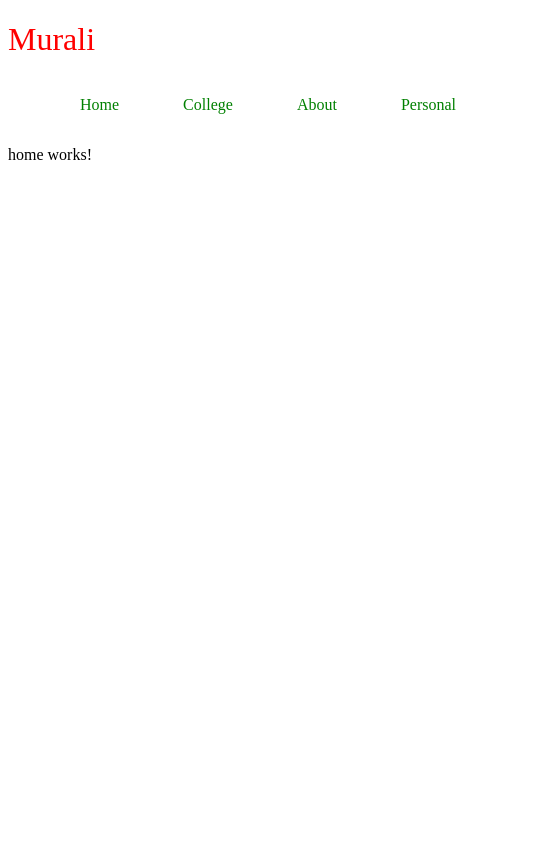
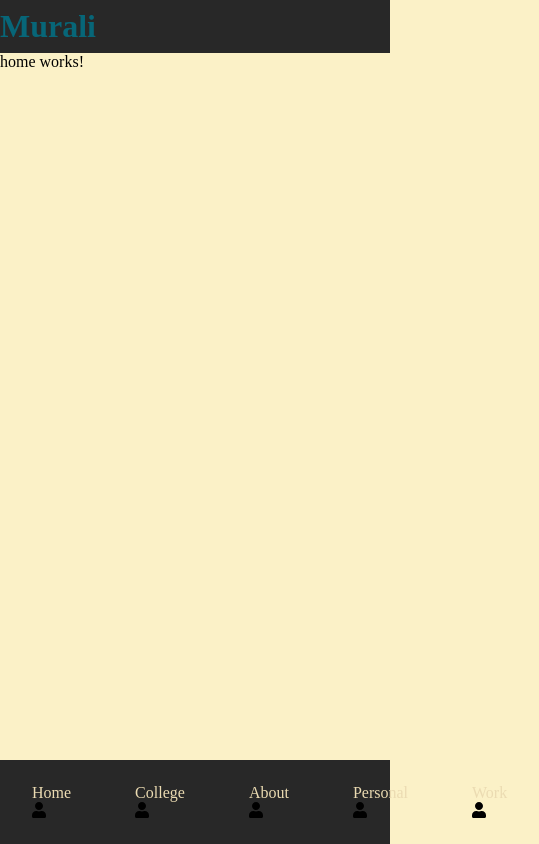
Before and after one commit to ChittojiMuraliSreeKrishna/portfolio, an Angular app: page / in a window 390 px wide. Shown: the whole page, 539 px wide, since content can reach past the window. Built offline with nearby package versions, Linux system fonts and the light colour scheme.

Commit message:
small adjustiments still needs to fix font awesome

```diff
--- a/src/app/app.module.ts
+++ b/src/app/app.module.ts
@@ -1,7 +1,6 @@
 import { NgModule } from '@angular/core';
 import { BrowserModule } from '@angular/platform-browser';
 import { RouterModule, Routes } from '@angular/router';
-
 import { AppRoutingModule } from './app-routing.module';
 import { AppComponent } from './app.component';
 import { HeaderComponent } from './components/header/header.component';
@@ -12,6 +11,7 @@ import { HomeComponent } from './components/home/home.component';
 import { AboutComponent } from './components/about/about.component';
 import { CollegeComponent } from './components/college/college.component';
 import { PersonalComponent } from './components/personal/personal.component';
+import { FontIconComponent } from './components/font-icon/font-icon.component';
 
 const appRoutes: Routes = [
   {
@@ -42,7 +42,8 @@ const appRoutes: Routes = [
     HomeComponent,
     AboutComponent,
     CollegeComponent,
-    PersonalComponent
+    PersonalComponent,
+    FontIconComponent
   ],
   imports: [
     BrowserModule,
--- a/src/app/components/anchor/anchor.component.css
+++ b/src/app/components/anchor/anchor.component.css
@@ -0,0 +1,3 @@
+.header-links {
+  color: #ebdbb2;
+}
--- a/src/app/components/anchor/anchor.component.html
+++ b/src/app/components/anchor/anchor.component.html
@@ -1 +1 @@
-<a href="{{link}}" [ngStyle]="{'color': color, 'background-color': background}">{{text}}</a>
+<a href="{{link}}" class="{{class}}" > {{text}} </a>
--- a/src/app/components/anchor/anchor.component.ts
+++ b/src/app/components/anchor/anchor.component.ts
@@ -1,4 +1,5 @@
 import { Component, OnInit, Input } from '@angular/core';
+import { faUser } from '@fortawesome/free-solid-svg-icons';
 
 @Component({
   selector: 'app-anchor',
@@ -7,9 +8,10 @@ import { Component, OnInit, Input } from '@angular/core';
 })
 export class AnchorComponent implements OnInit {
   @Input() text: string = '';
-  @Input() color: string = '';
-  @Input() background: string = '';
   @Input() link: string = '';
+  @Input() class: string = '';
+  @Input() faIcon: string = '';
+  faUser = faUser;
 
   constructor() { }
 
--- /dev/null
+++ b/src/app/components/font-icon/font-icon.component.html
@@ -0,0 +1 @@
+ <fa-icon [icon]="faUser"></fa-icon>
--- /dev/null
+++ b/src/app/components/font-icon/font-icon.component.ts
@@ -0,0 +1,19 @@
+import { IconProp } from '@fortawesome/fontawesome-svg-core';
+import { Component, OnInit, Input } from '@angular/core';
+import { faUser } from '@fortawesome/free-solid-svg-icons';
+
+@Component({
+  selector: 'app-font-icon',
+  templateUrl: './font-icon.component.html',
+  styleUrls: ['./font-icon.component.css']
+})
+export class FontIconComponent implements OnInit {
+  @Input() faIcon: string = '';
+  faUser = faUser
+
+  constructor() { }
+
+  ngOnInit(): void {
+  }
+
+}
--- a/src/app/components/header/header.component.css
+++ b/src/app/components/header/header.component.css
@@ -1,7 +1,13 @@
+.header{
+  background-color: #282828;
+  width: 100%;
+}
+
 .header-name {
-  color: red;
-  font-weight: 500;
+  color: #076678;
+  font-weight: 600;
   font-size: 2rem;
+  margin: .5rem 0;
 }
 
 .tab-names {
@@ -20,3 +26,23 @@
     justify-content: space-around;
   }
 }
+
+@media (max-width: 700px){
+  .header{
+    display: flex;
+    justify-content: space-between;
+  }
+
+  .tab-bar{
+    display: flex;
+    justify-content: space-around;
+    position: absolute;
+    bottom: 0;
+    width: 100%;
+    background-color: #282828;
+  }
+
+  .tab-names{
+    margin: .5rem 0;
+  }
+}
--- a/src/app/components/header/header.component.html
+++ b/src/app/components/header/header.component.html
@@ -2,7 +2,8 @@
   <h1 class="header-name">Murali</h1>
   <ul class="tab-bar">
     <li class="tab-names" *ngFor="let header of headers">
-      <app-anchor link="{{ header.link }}" background="white" color="green" text="{{ header.name }}"></app-anchor>
+      <app-anchor link="{{ header.link }}" class="header-links" text="{{ header.name }}" ></app-anchor>
+      <app-font-icon faIcon="{{ header.icon }}"></app-font-icon>
     </li>
   </ul>
 </div>
--- a/src/app/components/header/header.component.ts
+++ b/src/app/components/header/header.component.ts
@@ -1,5 +1,7 @@
+import { IconProp } from '@fortawesome/fontawesome-svg-core';
 import { Component, OnInit, Output } from '@angular/core';
 import { Headers } from './mock-header'
+import { faUser } from '@fortawesome/free-solid-svg-icons';
 @Component({
   selector: 'app-header',
   templateUrl: './header.component.html',
@@ -7,6 +9,7 @@ import { Headers } from './mock-header'
 })
 export class HeaderComponent implements OnInit {
   @Output() headers: any[] = Headers
+  faUser = faUser as IconProp;
 
   constructor() { }
 
--- a/src/app/components/header/mock-header.ts
+++ b/src/app/components/header/mock-header.ts
@@ -2,21 +2,31 @@ export const Headers = [
   {
     id: 1,
     name: 'home',
-    link: '/'
+    link: '/',
+    icon: ''
   },
   {
     id: 2,
     name: 'college',
-    link: '/college'
+    link: '/college',
+    icon: ''
   },
   {
     id: 3,
     name: 'about',
-    link: '/about'
+    link: '/about',
+    icon: 'faUser'
   },
   {
     id: 4,
     name: 'personal',
-    link: '/personal'
+    link: '/personal',
+    icon: ''
+  },
+  {
+    id: 5,
+    name: 'work',
+    link: '/work',
+    icon: ''
   }
 ]
--- a/src/styles.css
+++ b/src/styles.css
@@ -2,3 +2,11 @@
 a {
   text-decoration: none;
 }
+*{
+  margin: 0;
+  padding: 0;
+  box-sizing: border-box;
+}
+body{
+  background: #fbf1c7;
+}
```
Also changed, not shown: src/app/components/font-icon/font-icon.component.css (added), 1 other file (tests, documents, lock files or other folders).
